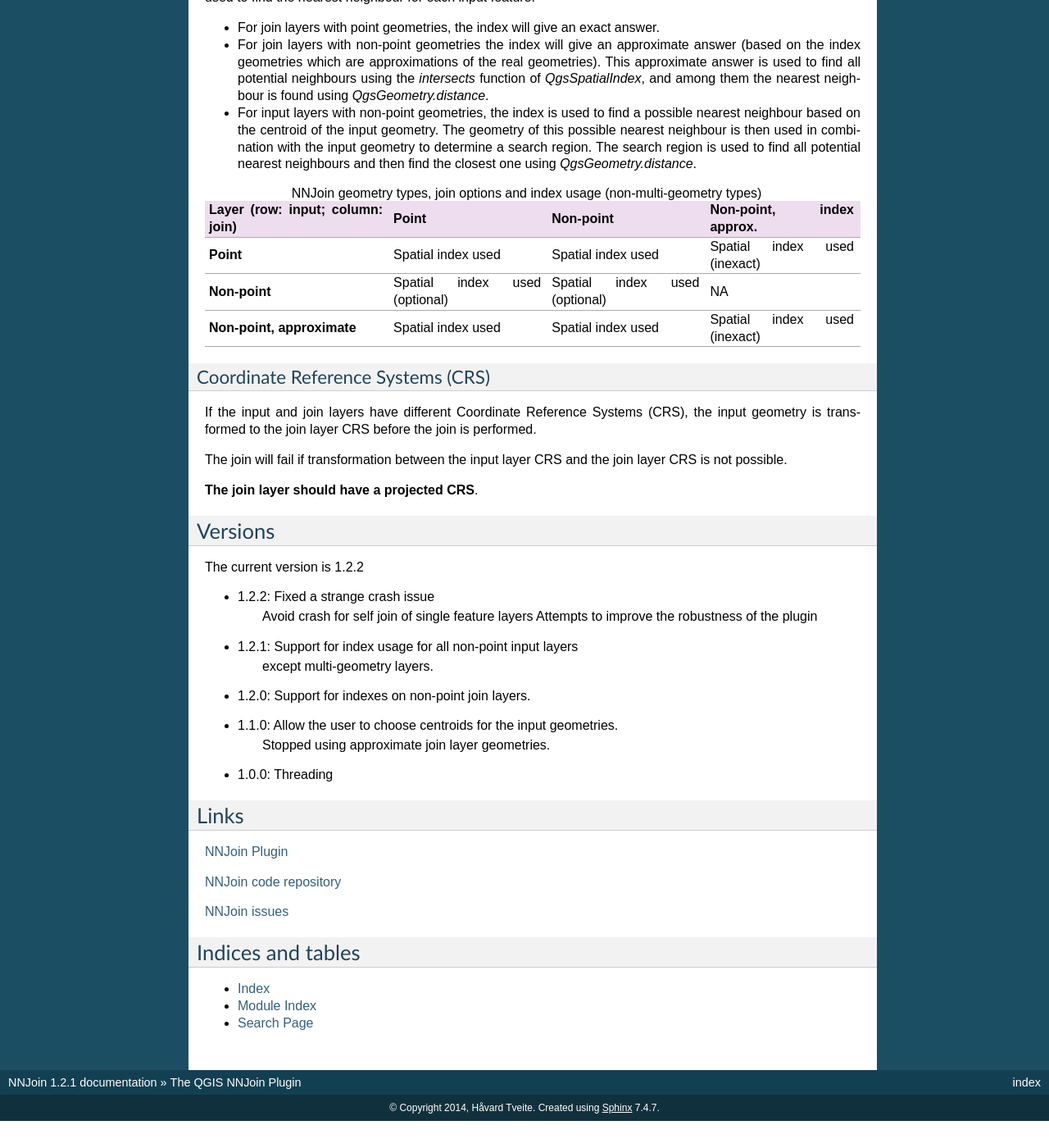
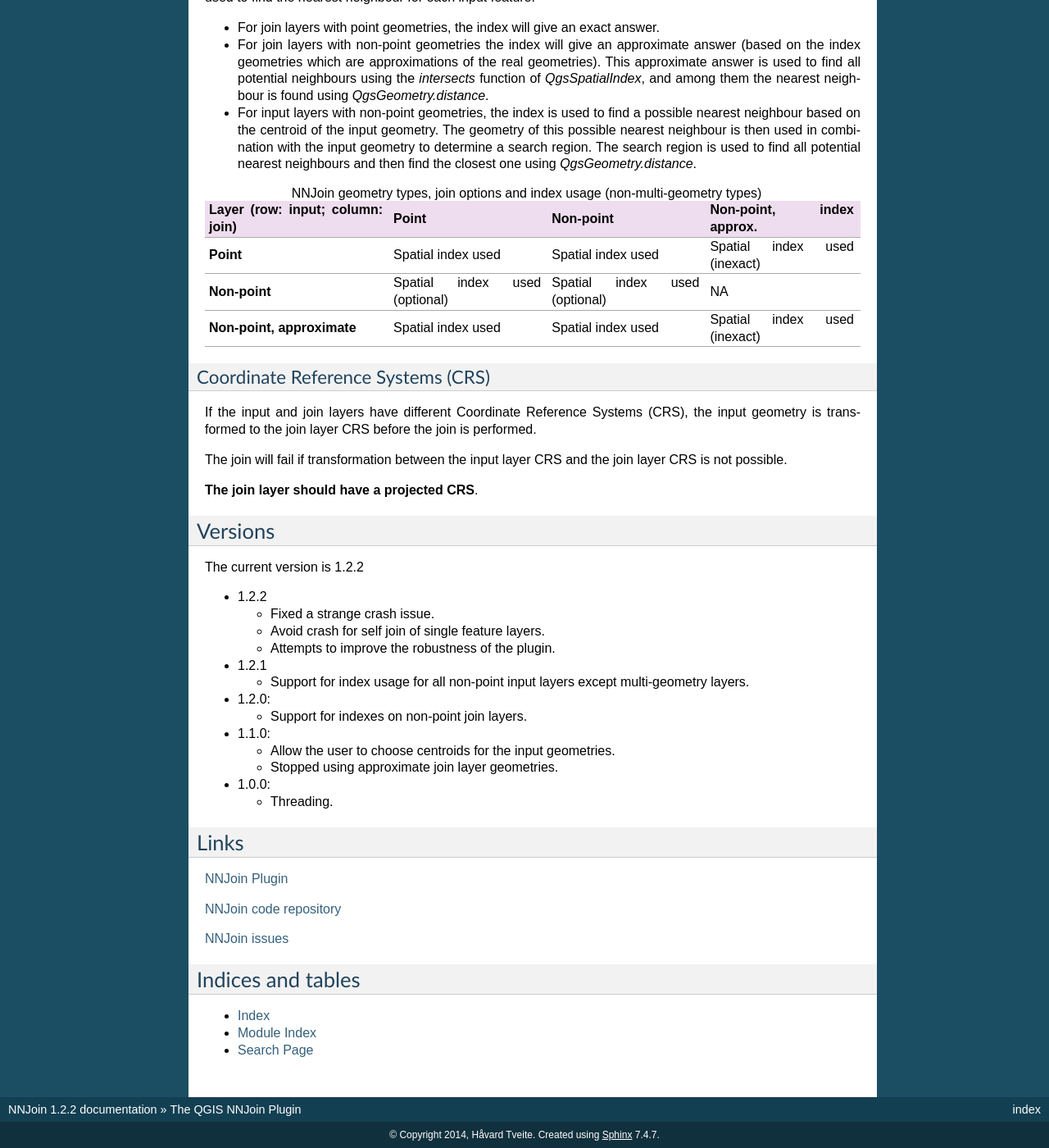
Before and after one commit to havatv/qgisnnjoinplugin, a Sphinx documentation site: the page built from help/source/index.rst, in a window 1280 px wide and 1400 px high, scrolled down 2029 px. Shown: the whole window at 82% size. Built offline with Sphinx 7.4.7, drawn with Linux system fonts in a browser that asks for light colours; formulas are drawn with MathJax 3; before the commit the page ends 3396 px from its top, so only the background shows below that; some of the changed text lies outside the part shown.

Commit message:
Updated version in documentation and fixed the version information list

```diff
--- a/help/source/conf.py
+++ b/help/source/conf.py
@@ -50,7 +50,7 @@
 # The short X.Y version.
 version = '1.2'
 # The full version, including alpha/beta/rc tags.
-release = '1.2.1'
+release = '1.2.2'
 
 # The language for content autogenerated by Sphinx. Refer to documentation
 # for a list of supported languages.
--- a/help/source/index.rst
+++ b/help/source/index.rst
@@ -210,19 +210,29 @@
 ===============
 The current version is 1.2.2
 
-- 1.2.2: Fixed a strange crash issue
-         Avoid crash for self join of single feature layers
-         Attempts to improve the robustness of the plugin
+- 1.2.2
 
-- 1.2.1: Support for index usage for all non-point input layers
-         except multi-geometry layers.
+  - Fixed a strange crash issue.
+  - Avoid crash for self join of single feature layers.
+  - Attempts to improve the robustness of the plugin.
 
-- 1.2.0: Support for indexes on non-point join layers.
+- 1.2.1
 
-- 1.1.0: Allow the user to choose centroids for the input geometries.
-         Stopped using approximate join layer geometries.
+  - Support for index usage for all non-point input layers
+    except multi-geometry layers.
 
-- 1.0.0: Threading
+- 1.2.0:
+
+  - Support for indexes on non-point join layers.
+
+- 1.1.0:
+
+  - Allow the user to choose centroids for the input geometries.
+  - Stopped using approximate join layer geometries.
+
+- 1.0.0:
+
+  - Threading.
 
 
 Links
```
